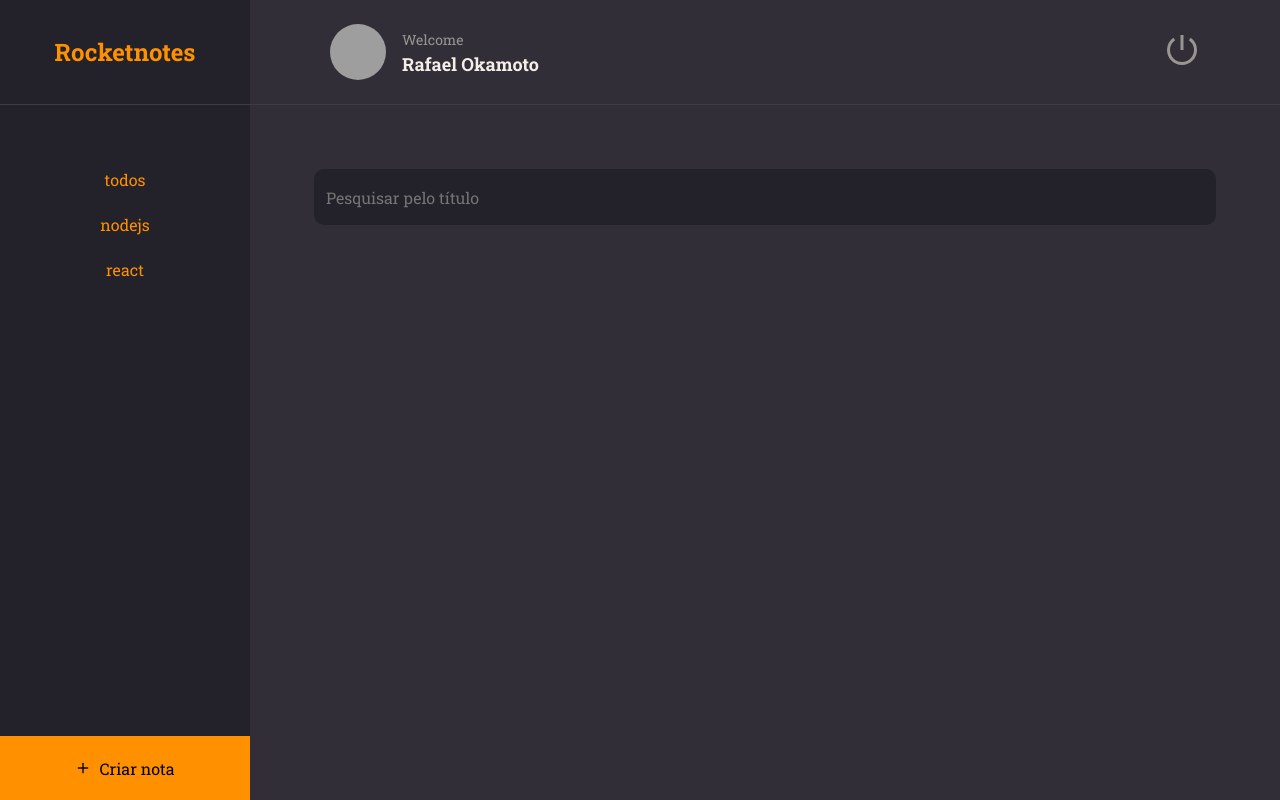
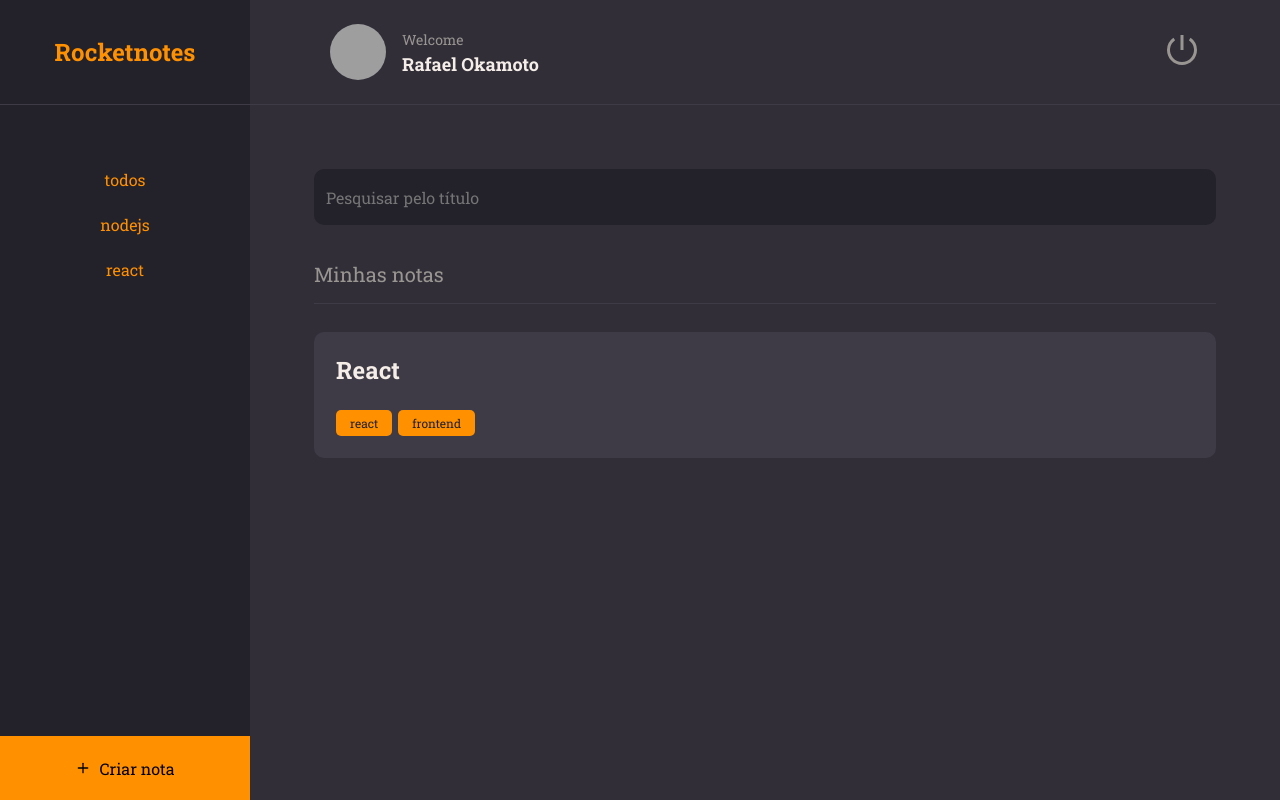
Before and after one commit to RafaelOkamoto182/Rocketnotes, a React (Vite) app: page / in a window 1280 px wide. Built offline with nearby package versions, Linux system fonts and the light colour scheme; grey boxes are pictures that could not be loaded.

Commit message:
criado o componente da Note. Modificado Tag. Finalizado pagina Home

```diff
--- /dev/null
+++ b/src/components/Note/index.jsx
@@ -0,0 +1,23 @@
+import { Container } from './styles'
+import { Tag } from '../Tag'
+
+export function Note({ data, ...rest }) {
+
+    return (
+        <Container {...rest}>
+            <h1>{data.title}</h1>
+
+            {
+                data.tags &&
+                <footer>
+                    {
+                        data.tags.map(tag => {
+                            return <Tag key={tag.id} title={tag.name} />
+                        })
+                    }
+                </footer>
+            }
+
+        </Container>
+    )
+}
--- /dev/null
+++ b/src/components/Note/styles.js
@@ -0,0 +1,27 @@
+import styled from 'styled-components'
+
+export const Container = styled.button`
+width: 100%;
+background-color: ${({ theme }) => theme.COLORS.BACKGROUND_700};
+
+border: none;
+border-radius: 10px;
+
+padding: 22px;
+margin-bottom: 16px;
+
+>h1{
+    flex:1; /* Ocupa o maximo de espaco disponivel pra ele */
+    text-align: left;
+    font-weight: 700;
+    font-size: 24px;
+    color: ${({ theme }) => theme.COLORS.WHITE};
+}
+
+>footer{
+    width: 100%;
+    display: flex;
+    margin-top: 24px;
+}
+
+`
--- a/src/components/Tag/index.jsx
+++ b/src/components/Tag/index.jsx
@@ -1,8 +1,8 @@
 import { Container } from './styles'
 
-export function Tag({ title }) {
+export function Tag({ title, ...rest }) {
     return (
-        <Container>
+        <Container {...rest}>
             {title}
         </Container>
     )
--- a/src/pages/Home/index.jsx
+++ b/src/pages/Home/index.jsx
@@ -5,6 +5,8 @@
 import { Header } from '../../components/Header'
 import { ClickableText } from '../../components/ClickableText'
 import { Input } from '../../components/Input'
+import { Section } from '../../components/Section'
+import { Note } from '../../components/Note'
 
 export function Home() {
     return (
@@ -16,7 +18,7 @@
             <Header />
 
             <Menu>
-                <li><ClickableText title="todos" isactive /></li>
+                <li><ClickableText title="todos" /></li>
                 <li><ClickableText title="nodejs" /></li>
                 <li><ClickableText title="react" /></li>
             </Menu>
@@ -26,6 +28,18 @@
             </Search>
 
             <Content>
+                <Section title="Minhas notas">
+                    <Note data={
+                        {
+                            title: 'React',
+                            tags: [
+                                { id: '1', name: 'react' },
+                                { id: '2', name: 'frontend' }
+                            ]
+                        }
+                    } />
+
+                </Section>
 
             </Content>
 
--- a/src/pages/Home/styles.js
+++ b/src/pages/Home/styles.js
@@ -58,6 +58,8 @@
 
 export const Content = styled.div`
     grid-area: content;
+    padding: 0 64px;
+    overflow-y: auto;
 
 `
 
```
